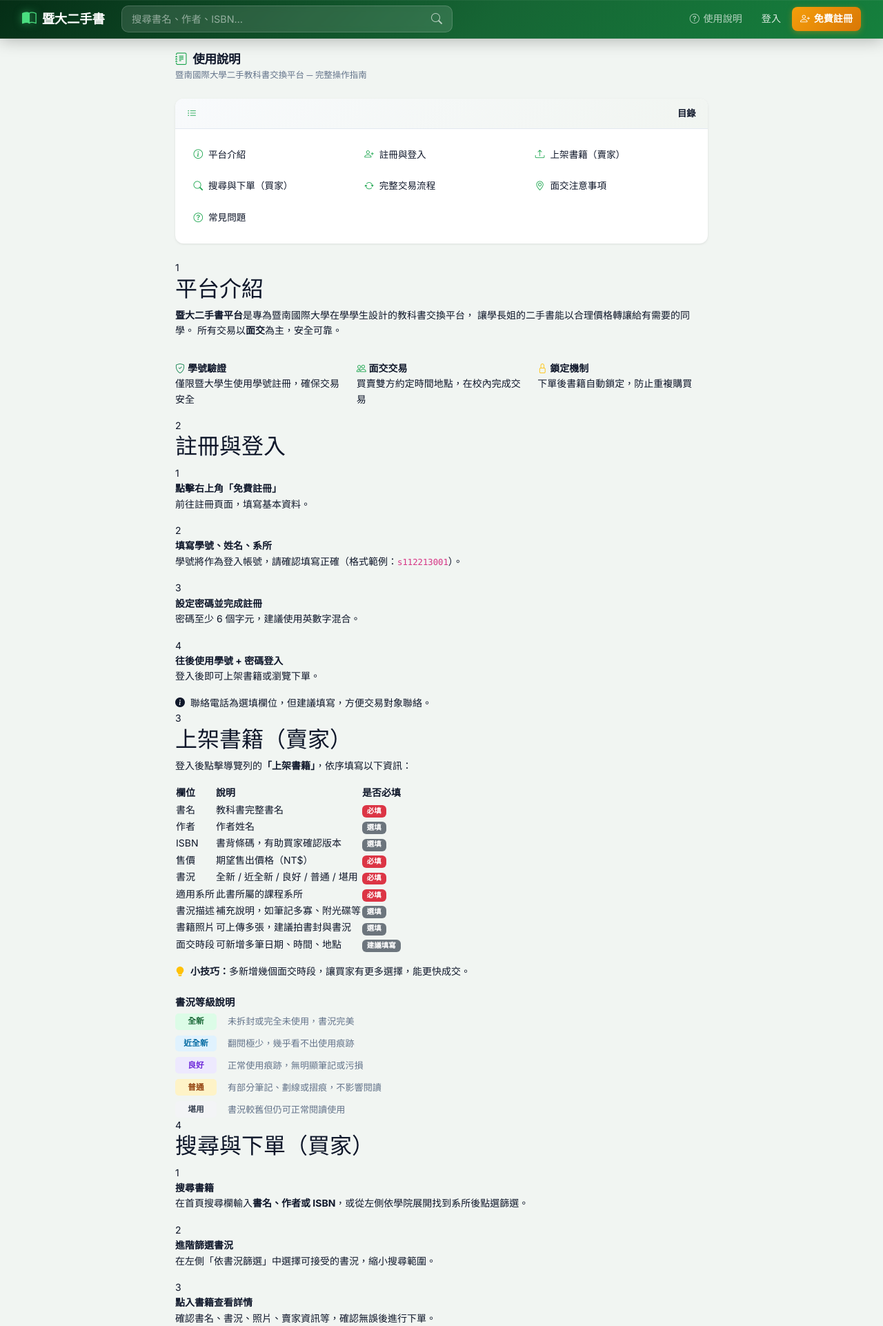
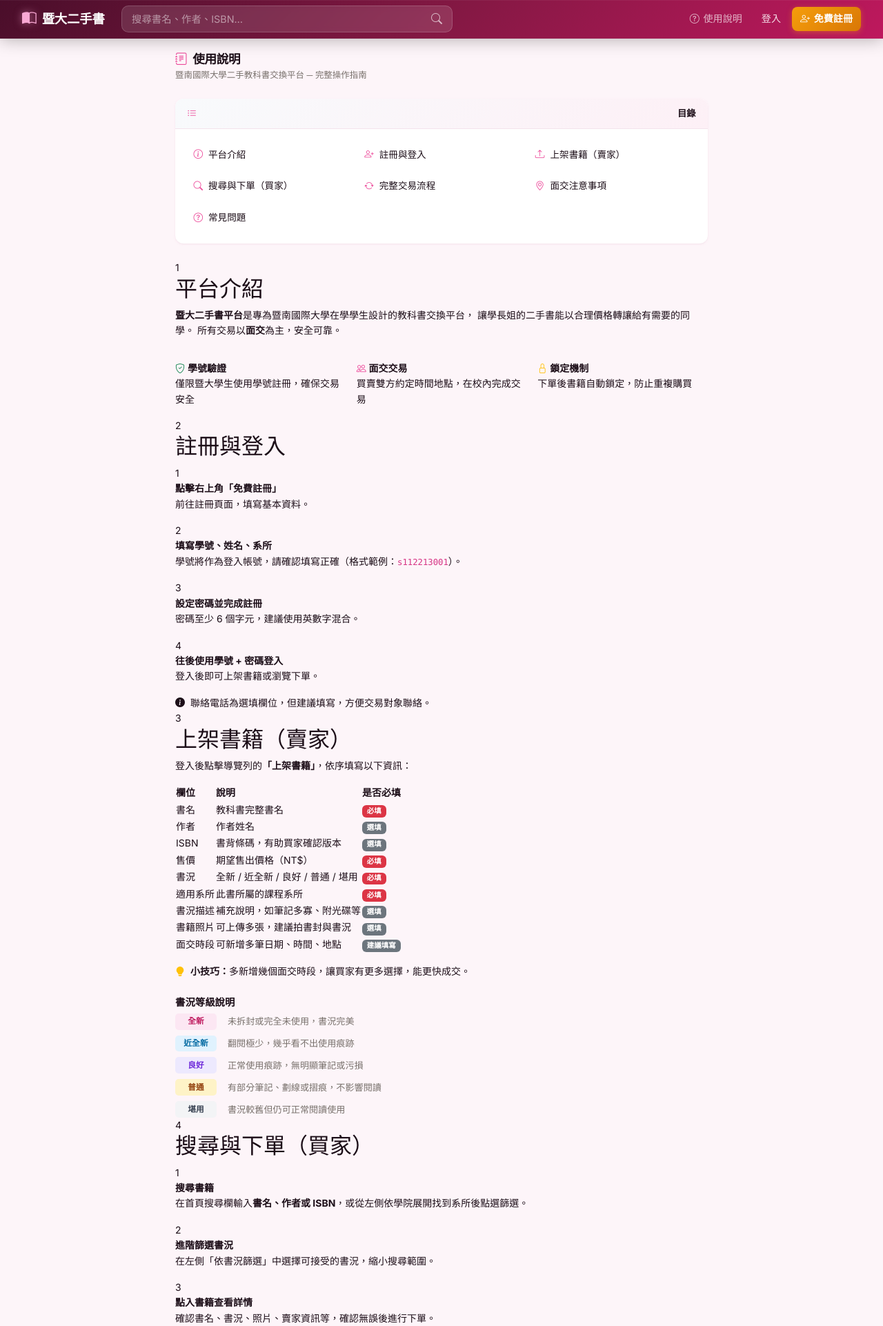
Before and after one commit to April123151/ncnu-bookweb, a FastAPI app: page /guide in a window 1280 px wide. Shown: the top 1922 px of the page at 69% size. Run offline with FastAPI, Linux system fonts and the light colour scheme.

Commit message:
style: 主題色改為淺粉 + 淺鵝黃
CSS Variables:
- --green-dark:   #831843（深玫瑰）
- --green-main:   #ec4899（玫瑰粉主色）
- --green-mid:    #f9a8d4（淺粉）
- --green-soft:   #fce7f3（極淺粉背景）
- --green-border: #fbcfe8（粉色邊框）
- --bg:           #fdf5f9（粉調底色）
- --border:       #f3e3ec（粉調邊框）

全站批次替換所有硬編碼綠色值 → 粉色系等值
Auth card 頂部漸層改為 pink → 鵝黃 (#ec4899 → #fef08a)
Navbar/Hero/Chat header: 深玫瑰三段漸層
未讀小圓點、書況 new、可購買徽章 → 粉色
金/鵝黃 (--gold, avatar, 上架按鈕) 保留作為第二主題色

Co-Authored-By: Claude Sonnet 4.6 <noreply@anthropic.com>

```diff
--- a/static/css/style.css
+++ b/static/css/style.css
@@ -2,25 +2,25 @@
 
 /* ── Variables ──────────────────────────────────────────────────────────── */
 :root {
-  --green-dark:   #052e16;
-  --green-main:   #16a34a;
-  --green-mid:    #22c55e;
-  --green-soft:   #f0fdf4;
-  --green-border: #dcfce7;
-  --gold:         #f59e0b;
-  --gold-light:   #fffbeb;
-  --bg:           #f1f5f2;
+  --green-dark:   #831843;
+  --green-main:   #ec4899;
+  --green-mid:    #f9a8d4;
+  --green-soft:   #fce7f3;
+  --green-border: #fbcfe8;
+  --gold:         #d97706;
+  --gold-light:   #fef9c3;
+  --bg:           #fdf5f9;
   --card-bg:      #ffffff;
-  --text:         #0f172a;
-  --text-muted:   #64748b;
-  --border:       #e2e8f0;
+  --text:         #1c0e18;
+  --text-muted:   #78716c;
+  --border:       #f3e3ec;
   --radius:       10px;
   --nav-h:        56px;
   --sidebar-w:    220px;
-  --shadow-sm:    0 1px 4px rgba(0,0,0,.06), 0 1px 2px rgba(0,0,0,.04);
-  --shadow:       0 4px 20px rgba(0,0,0,.08), 0 0 0 1px rgba(0,0,0,.03);
-  --shadow-hover: 0 12px 40px rgba(22,163,74,.15), 0 4px 12px rgba(0,0,0,.08);
-  --shadow-green: 0 4px 20px rgba(22,163,74,.22);
+  --shadow-sm:    0 1px 4px rgba(236,72,153,.06), 0 1px 2px rgba(0,0,0,.04);
+  --shadow:       0 4px 20px rgba(236,72,153,.09), 0 0 0 1px rgba(0,0,0,.03);
+  --shadow-hover: 0 12px 40px rgba(236,72,153,.2), 0 4px 12px rgba(0,0,0,.08);
+  --shadow-green: 0 4px 20px rgba(236,72,153,.25);
   --transition:   .2s cubic-bezier(.34,.06,.28,1);
 }
 
@@ -42,7 +42,7 @@ body {
   position: fixed;
   top: 0; left: 0; right: 0;
   height: var(--nav-h);
-  background: linear-gradient(135deg, #052e16 0%, #166534 55%, #15803d 100%);
+  background: linear-gradient(135deg, #4a0e2a 0%, #831843 50%, #be185d 100%);
   display: flex;
   align-items: center;
   z-index: 1000;
@@ -69,9 +69,9 @@ body {
   white-space: nowrap;
   letter-spacing: -.01em;
 }
-.nav-brand i { font-size: 1.3rem; color: #4ade80; filter: drop-shadow(0 0 6px rgba(74,222,128,.5)); }
-.nav-brand:hover { color: #dcfce7; }
-.nav-brand:hover i { filter: drop-shadow(0 0 10px rgba(74,222,128,.8)); }
+.nav-brand i { font-size: 1.3rem; color: #f9a8d4; filter: drop-shadow(0 0 6px rgba(249,168,212,.5)); }
+.nav-brand:hover { color: #fce7f3; }
+.nav-brand:hover i { filter: drop-shadow(0 0 10px rgba(249,168,212,.8)); }
 
 /* Navbar search */
 .nav-search-wrap {
@@ -481,7 +481,7 @@ body {
   font-weight: 600;
   letter-spacing: .01em;
 }
-.cond-new        { background:#dcfce7; color:#166534; }
+.cond-new        { background:#fce7f3; color:#be185d; }
 .cond-like_new   { background:#e0f2fe; color:#0369a1; }
 .cond-good       { background:#ede9fe; color:#6d28d9; }
 .cond-fair       { background:#fef3c7; color:#92400e; }
@@ -702,7 +702,7 @@ body {
   box-shadow: var(--shadow-sm);
 }
 .form-card-header {
-  background: linear-gradient(135deg, #f8fafc 0%, #f1f5f1 100%);
+  background: linear-gradient(135deg, #f8fafc 0%, #fdf0f6 100%);
   border-bottom: 1px solid var(--border);
   padding: .7rem 1.1rem;
   font-weight: 700;
--- a/templates/book_detail.html
+++ b/templates/book_detail.html
@@ -173,7 +173,7 @@
 
     {% elif current_user and current_user.id == book.seller_id %}
 
-      <div class="p-3 rounded" style="background:#f0fdf4;border:1px solid var(--green-border)">
+      <div class="p-3 rounded" style="background:#fdf2f8;border:1px solid var(--green-border)">
         <p class="fw-semibold mb-2 small" style="color:var(--green-dark)">
           <i class="bi bi-person-check me-1"></i>這是您上架的書籍
         </p>
--- a/templates/index.html
+++ b/templates/index.html
@@ -87,7 +87,7 @@
            class="cond-pill {% if not selected_cond %}active{% endif %}">
           <span class="cond-dot" style="background:#d1d5db"></span>所有書況
         </a>
-        {% set dot_colors = {'new':'#16a34a','like_new':'#0284c7','good':'#7c3aed','fair':'#d97706','acceptable':'#6b7280'} %}
+        {% set dot_colors = {'new':'#ec4899','like_new':'#0284c7','good':'#7c3aed','fair':'#d97706','acceptable':'#6b7280'} %}
         {% for val, label in conditions %}
         <a href="?{% if q %}q={{ q }}&{% endif %}{% if selected_dept %}department={{ selected_dept }}&{% endif %}condition={{ val }}"
            class="cond-pill {% if val == selected_cond %}active{% endif %}">
--- a/templates/my_listings.html
+++ b/templates/my_listings.html
@@ -70,7 +70,7 @@
                      class="thumb-table" alt="">
               {% else %}
                 <div class="thumb-table-ph">
-                  <i class="bi bi-book" style="color:#86efac"></i>
+                  <i class="bi bi-book" style="color:#f9a8d4"></i>
                 </div>
               {% endif %}
               <div>
--- a/templates/my_orders.html
+++ b/templates/my_orders.html
@@ -22,7 +22,7 @@
       {% else %}
         <div style="width:80px;height:80px;border-radius:8px;background:var(--green-soft);
                     display:flex;align-items:center;justify-content:center">
-          <i class="bi bi-book" style="font-size:1.8rem;color:#86efac"></i>
+          <i class="bi bi-book" style="font-size:1.8rem;color:#f9a8d4"></i>
         </div>
       {% endif %}
     </div>
@@ -67,7 +67,7 @@
       {% endif %}
 
       <!-- 賣家聯絡資訊 -->
-      <div class="p-2 rounded mt-1" style="background:#f0fdf4;border:1px solid var(--green-border)">
+      <div class="p-2 rounded mt-1" style="background:#fdf2f8;border:1px solid var(--green-border)">
         <div class="small fw-semibold mb-1" style="color:var(--green-dark)">
           <i class="bi bi-person-check me-1"></i>賣家聯絡方式
         </div>
@@ -102,7 +102,7 @@
           <i class="bi bi-clock me-1"></i>交易進行中
         </span>
         <!-- 步驟引導 -->
-        <div class="text-start mb-3 p-2 rounded" style="background:#f0fdf4;border:1px solid var(--green-border);font-size:.78rem">
+        <div class="text-start mb-3 p-2 rounded" style="background:#fdf2f8;border:1px solid var(--green-border);font-size:.78rem">
           <div class="fw-semibold mb-1" style="color:var(--green-dark)">接下來的步驟</div>
           <div class="d-flex align-items-center gap-2 mb-1">
             <span class="badge rounded-pill bg-primary" style="font-size:.65rem;min-width:18px">1</span>
```
Also changed, not shown: other parts of static/css/style.css (+49 -49 lines).
